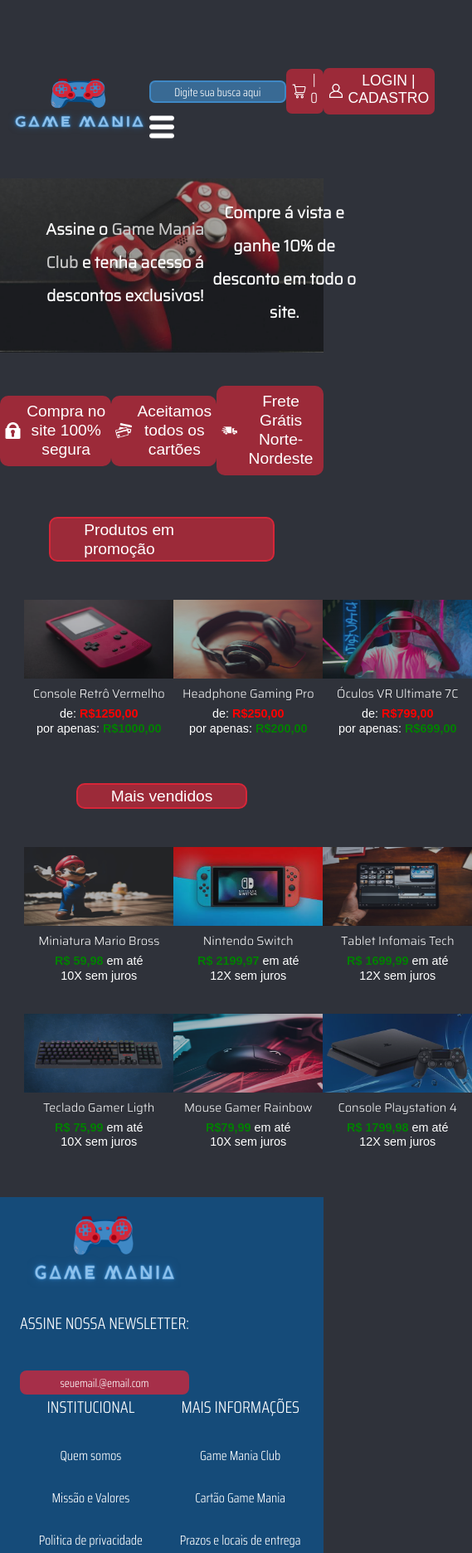
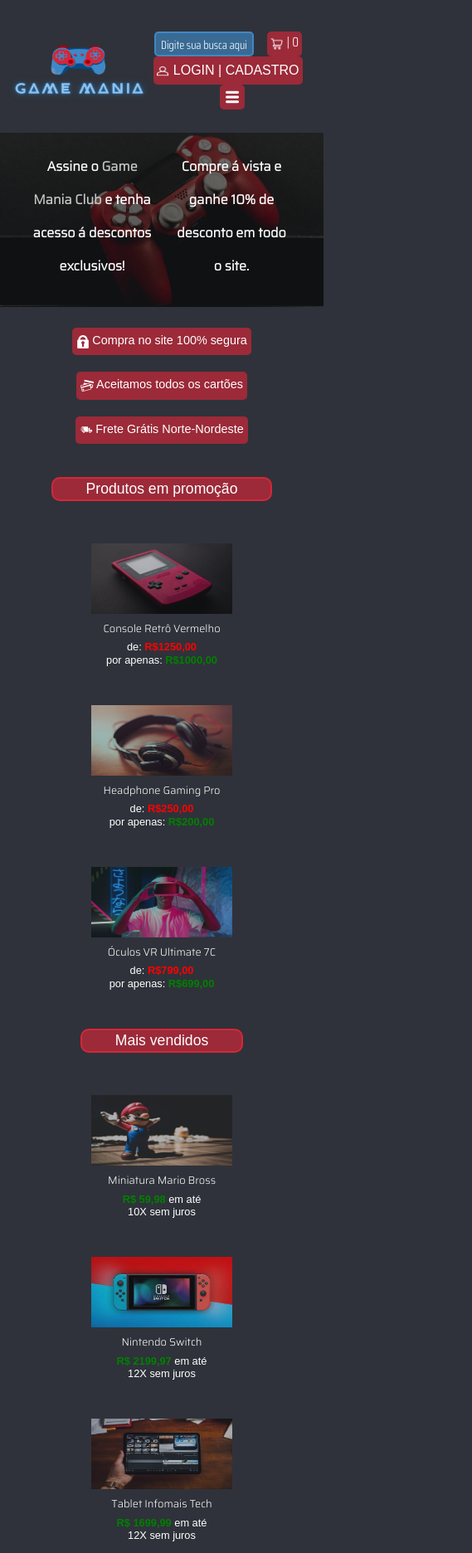
Before and after one commit to joelmaregina/Senai-FrontEnd, a plain HTML site: page HTML-CSS-Javascript/index.html in a window 390 px wide. Shown: the top 1872 px of the page at 83% size, 569 px wide, since content can reach past the window. Drawn offline with nearby package versions, Linux system fonts and the light colour scheme; a web font is replaced by a local one.

Commit message:
Adding Responsive CSS for Tablets Computers

```diff
--- a/HTML-CSS-Javascript/css/style.css
+++ b/HTML-CSS-Javascript/css/style.css
@@ -50,6 +50,12 @@ input::placeholder{
     display: flex;
     justify-content: space-between;
     align-items: center;
+}
+
+.posicionamento-header-direito{
+    height: 100%;
+    display: flex;
+    justify-content: space-between;
 }
 
 .carrinho {
@@ -158,21 +164,16 @@ input::placeholder{
 }
 
 .barras {
-    width: 30px;
+    background-color: #9C2A39;
     display: none;
+    padding: 7px;
+    border-radius: 5px;
 }
 
-.menu-tablet {
-    display: none;
-}
+.menu-barras img {
+    width: 30px;
+    height: 30px;
 
-.menu-tablet a{
-    font-family: 'Saira Condensed', sans-serif;
-    display: none;
-    font-size: 23px;
-    color: white;
-    text-decoration: none;
-    transition: 400ms;
 }
 
 main {
@@ -297,6 +298,7 @@ main {
 
 .produtos-promocao {
     display: flex;
+    flex-wrap: wrap;
     justify-content: space-between;
     align-items: center;
     margin-bottom: 50px;
@@ -319,6 +321,7 @@ main {
 
 .produtos-mais-vendidos-top {
     display: flex;
+    flex-wrap: wrap;
     align-items: center;
     justify-content: space-between;
     margin-bottom: 30px;
@@ -327,6 +330,7 @@ main {
 .produtos-mais-vendidos-bottom {
     display: flex;
     align-items: center;
+    flex-wrap: wrap;
     justify-content: space-between;
     margin-bottom: 50px;
 }
@@ -541,7 +545,7 @@ main {
     margin-bottom: 20px;
 }
 
-/* *******Responsividade******* */
+/************************* Responsividade - Desktop menores *************************************************************************************/
 
 @media screen and (max-width: 1200px) {
     .container-grid {
@@ -675,8 +679,8 @@ main {
     }
 
     .cards img .caminhao {
-        width: 1.3rem;
-        height: 1.3rem;
+        width: 1.6rem;
+        height: 1.6rem;
         margin-right: 5px;
     }
 
@@ -757,233 +761,8 @@ main {
         font-size: 1.3rem;
     }
 
-    .logo-footer img {
-        width: 185px;
-        height: 95px;
-    }
-
-    .blocofooter .campo-email {
-        margin-top: 10px;
-        background-color: #A62F49;
-        border-radius: 8px;
-        height: 1.8rem;
-        border: none;
-    }
-
-    .footer-inferior img{
-        margin-left: 20px;
-        margin-top: 30px;
-    }
-}
-
-@media screen and (max-width: 805px) {
-    .container-grid {
-        width: 95%;
-    }
-
-    .container-grid-smaller {
-        width: 85%;
-    }
-
-    .logo a img {
-        width: 170px;
-        height: 75px;
-    }
-
-    .posicionamento-header {
+    .footer-superior{
         justify-content: space-evenly;
-    }
-
-    .posicionamento-header .campo-busca{
-        background-color: #396A94;
-        border-radius: 7px;
-        width: 165px;
-        height: 27px;
-        border: solid 2px #3F88C5;
-    }
-
-    input::placeholder{
-        font-size: 14px;
-     }
-
-    .carrinho {
-        padding: 0px 7px;
-        border-radius: 7px;
-     }
-
-    .carrinho:hover{
-        background-color: #D72638;
-        padding: 0px 9px;
-    }
-
-    .carrinho:active{
-        background-color: #3F88C5;
-        padding: 0px 9px;
-    }
-
-    .carrinho img {
-        width: 1.1rem;
-        height: 1.1rem;
-    }
-
-    .carrinho h3 {
-        font-size: 1.1rem;
-        margin-top: 10%;
-    }
-
-    .login{
-        padding: 0px 7px;
-        border-radius: 7px;
-    }
-
-    .login:hover{
-        background-color: #D72638;
-        padding: 0px 9px;
-    }
-
-    .login:active{
-        background-color: #3F88C5;
-        padding: 0px 9px;
-    }
-
-    .login img {
-        width: 1.1rem;
-        height: 1.1rem;
-    }
-
-    .login h3 {
-        font-size: 1.1rem;
-    }
-
-    .menu {
-        width: 35rem;
-        display: none;
-    }
-
-    .barras{
-        display: inline-block;
-    }
-
-    .menu a {
-        font-size: 1.2rem;
-    }
-
-    .menu a:hover {
-        font-size: 1.2rem;
-    }
-
-    .itens-banner{
-        width: 72%;
-    }
-
-    .banner{
-        height: 210px;
-    }
-
-    .texto-banner-esquedo h1{
-        width: 12rem;
-        font-size: 1.2rem;
-    }
-
-    .texto-banner-direito h1{
-        width: 12rem;
-        font-size: 1.2rem;
-    }
-
-    .card-informativo {
-        padding: 1px 5px;
-        background-color: #9C2A39;
-        border-radius: 10px;
-    }
-
-    .cards .card-informativo img {
-        width: 1.3rem;
-        height: 1.3rem;
-        margin-right: 5px;
-
-    }
-
-    .cards img .caminhao {
-        width: 1.3rem;
-        height: 1.3rem;
-        margin-right: 5px;
-    }
-
-    .card-informativo h2 {
-        font-size: 1.2rem;
-        padding-top: 6px;
-    }
-
-    .titulo-secao p {
-        padding: 2px 40px;
-        border-radius: 10px;
-        font-size: 1.2rem;
-    }
-
-    .produtos-promocao {
-        display: flex;
-        justify-content: space-between;
-        align-items: center;
-        margin-bottom: 50px;
-    }
-
-    .promocao a h4{
-        font-size: 0.9rem;
-    }
-
-    .promocao a h4:hover{
-        font-size: 1.0rem;
-    }
-
-    .produtos-promocao .produto img {
-        width: 180px;
-        height: 95px;
-    }
-
-    .produtos-promocao .produto img:hover {
-        width: 190px;
-        height: 105px;
-    }
-
-    .mais-vendidos a h4{
-        font-size: 0.9rem;
-    }
-
-    .mais-vendidos a h4:hover{
-        font-size: 1.0rem;
-
-    }
-    .produtos-mais-vendidos-top .produto img {
-        width: 180px;
-        height: 95px;
-    }
-
-    .produtos-mais-vendidos-top .produto img:hover {
-        width: 190px;
-        height: 105px;
-    }
-
-    .produtos-mais-vendidos-bottom .produto img {
-        width: 180px;
-        height: 95px;
-    }
-
-    .produtos-mais-vendidos-bottom .produto img:hover {
-        width: 190px;
-        height: 105px;
-    }
-
-    .footer a{
-        font-size: 1.0rem;
-        margin-bottom: 1.7rem;
-    }
-
-    .footer p {
-        margin-bottom: 2.0rem;
-    }
-
-    .footer a:hover {
-        font-size: 1.3rem;
     }
 
     .logo-footer img {
@@ -999,11 +778,333 @@ main {
         border: none;
     }
 
+    .footer-inferior-sociais{
+        margin-left: 10px;
+    }
+
     .footer-inferior img{
         margin-left: 20px;
-        margin-top: 30px;
+        margin-bottom: 30px;
     }
 }
+
+/************************* Responsividade - Tablet *************************************************************************************/
+
+@media screen and (max-width: 805px) {
+
+    body {
+        padding-top: 0;
+    }
+
+    .container-grid {
+        width: 95%;
+    }
+
+    .container-grid-smaller {
+        width: 85%;
+    }
+
+    .header {
+        height: 150px;
+    }
+
+    .logo a img {
+        width: 170px;
+        height: 75px;
+    }
+
+    .posicionamento-header-direito {
+        display: flex;
+        flex-wrap: wrap;
+        justify-content: space-evenly;
+    }
+
+    .posicionamento-header .campo-busca{
+        background-color: #396A94;
+        border-radius: 5px;
+        width: 120px;
+        height: 30px;
+        border: solid 2px #3F88C5;
+        margin-right: 10px;
+    }
+
+    input::placeholder{
+        font-size: 14px;
+     }
+
+    .carrinho {
+        padding: 0 4px;
+        border-radius: 5px;
+        margin-right: 10px;
+     }
+
+    .carrinho:hover{
+        background-color: #D72638;
+        padding: 0 5px;
+    }
+
+    .carrinho:active{
+        background-color: #3F88C5;
+        padding: 0 5px;
+    }
+
+    .carrinho img {
+        width: 0.9rem;
+        height: 0.9rem;
+    }
+
+    .carrinho h3 {
+        font-size: 1.0rem;
+        padding-top: 2px;
+    }
+
+    .login{
+        padding: 0px 4px;
+        border-radius: 5px;
+        margin-right: 10px;
+    }
+
+    .login:hover{
+        background-color: #D72638;
+        padding: 0px 5px;
+    }
+
+    .login:active{
+        background-color: #3F88C5;
+        padding: 0px 5px;
+    }
+
+    .login img {
+        width: 0.9rem;
+        height: 0.9rem;
+        padding-top: 2px;
+    }
+
+    .login h3 {
+        font-size: 1.0rem;
+    }
+
+    .menu {
+        width: 35rem;
+        display: none;
+    }
+
+    .barras{
+        display: flex;
+    }
+
+    .menu {
+        flex-direction: column;
+        align-items: center;
+        background-color: black;
+        border-radius: 7px;
+        width: 100px;
+        height: 350px;
+        padding: 20px 10px;
+        position: absolute;
+        top: 62px;
+        right: 0;
+    }
+
+    .posicionamento-header{
+        position: relative;
+    }
+
+    .menu a {
+        font-size: 0.9rem;
+    }
+
+    .menu a:hover {
+        font-size: 0.9rem;
+    }
+
+    .itens-banner{
+        width: 80%;
+    }
+
+    .banner{
+        background-image: linear-gradient(rgba(0,0,0,.40),rgba(0,0,0,.40)100%), url(../img/banner.png);
+        height: 210px;
+    }
+
+    .texto-banner-esquedo h1{
+        width: 9rem;
+        font-size: 1.0rem;
+    }
+
+    .texto-banner-direito h1{
+        width: 9rem;
+        font-size:1.0rem;
+    }
+
+    .cards {
+        flex-wrap: wrap;
+        margin: 15px 0 30px 0;
+    }
+
+    .card-informativo {
+        padding: 1px 5px;
+        border-radius: 5px;
+        margin: 10px
+    }
+
+    .cards .card-informativo img {
+        width: 1.0rem;
+        height: 1.0rem;
+        margin-right: 3px;
+    }
+
+    .cards img .caminhao {
+        width: 1.3rem;
+        height: 1.3rem;
+        margin-right: 3px;
+    }
+
+    .card-informativo h2 {
+        font-size: 0.9rem;
+        padding-top: 6px;
+    }
+
+    .titulo-secao{
+        margin-top: 0;
+        margin-bottom: 35px;
+    }
+
+    .titulo-secao p {
+        padding: 2px 40px;
+        border-radius: 10px;
+        font-size: 1.1rem;
+    }
+
+    .produtos-promocao {
+        justify-content: space-evenly;
+        align-items: center;
+        margin-bottom: 50px;
+    }
+
+    .produto {
+        margin-bottom: 40px;
+        margin-left: 7px;
+        margin-right: 7px;
+    }
+
+    .promocao a h4{
+        font-size: 0.8rem;
+    }
+
+    .promocao a h4:hover{
+        font-size: 0.9rem;
+    }
+
+    .produtos-promocao .produto img {
+        width: 170px;
+        height: 85px;
+    }
+
+    .produtos-promocao .produto img:hover {
+        width: 180px;
+        height: 95px;
+    }
+
+    .produtos-promocao {
+        margin-bottom: 0px;
+    }
+
+    .produtos-mais-vendidos-top{
+        justify-content: space-evenly;
+        margin-bottom: 0px;
+    }
+
+    .produtos-mais-vendidos-bottom{
+        justify-content: space-evenly;
+        margin-bottom: 50px;
+    }
+
+    .mais-vendidos a h4{
+        font-size: 0.8rem;
+    }
+
+    .mais-vendidos a h4:hover{
+        font-size: 0.9rem;
+    }
+
+    .produtos-mais-vendidos-top .produto img {
+        width: 170px;
+        height: 85px;
+    }
+
+    .produtos-mais-vendidos-top .produto img:hover {
+        width: 180px;
+        height: 95px;
+    }
+
+    .produtos-mais-vendidos-bottom .produto img {
+        width: 170px;
+        height: 85px;
+    }
+
+    .produtos-mais-vendidos-bottom .produto img:hover {
+        width: 180px;
+        height: 95px;
+    }
+
+    .footer a{
+        font-size: 0.9rem;
+        margin-bottom: 1.7rem;
+    }
+
+    .footer p {
+        margin-bottom: 2.0rem;
+        font-size: 1.1rem;
+    }
+
+    .footer a:hover {
+        font-size: 1.0rem;
+    }
+    .blocofooter{
+        margin: 0 7px;
+    }
+
+    .logo-footer img {
+        width: 175px;
+        height: 85px;
+    }
+
+    .meios-de-contato {
+        font-size: 0.9rem;
+    }
+
+    .meios-de-contato p{
+        font-size: 0.9rem;
+    }
+
+    .blocofooter .campo-email {
+        margin-top: 10px;
+        border-radius: 5px;
+        height: 1.8rem;
+        border: none;
+    }
+
+    .footer-inferior {
+        margin-top: 20px;
+        flex-wrap: wrap;
+        justify-content: space-evenly;
+        height: 100px;
+    }
+
+    .footer-inferior p {
+        font-size: 0.9rem;
+    }
+
+    .footer-inferior img{
+        width: 40px;
+        height: 40px;
+        margin-left: 30px;
+        margin-bottom: 35px;
+    }
+}
+
+/************************* Responsividade - Mobile *************************************************************************************/
 
 @media screen and (max-width: 320px) {
     .container-grid {
--- a/HTML-CSS-Javascript/index.html
+++ b/HTML-CSS-Javascript/index.html
@@ -21,13 +21,16 @@
                     <a href="index.html"><img src="img/GameManiaNeon.png" alt="Logotipo da loja"></a>
                 </div>
                 <div class=" menu-superior">
-                    <div class="posicionamento-header">
+                    <div class="posicionamento-header-direito">
                         <input type="text" placeholder="Digite sua busca aqui" class="campo-busca">
                         <div class="carrinho">
                             <a href="#"><img src="img/carrinho-carrinho.png" alt=""> <h3>| 0 </h3></a>
                         </div>
                         <div class= "login">
                             <a href="#"><img src="img/user.png" alt=""><h3>Login | Cadastro</h3> </a>
+                        </div>
+                        <div class="menu-barras">
+                            <a href="#" onclick="mostraMenu()"><img src="img/menu.png" class="barras" alt="Menu de barras"></a>
                         </div>
                     </div>
                     <nav id="menu" class= menu>
@@ -39,7 +42,7 @@
                         <a href="#"> Celulares </a>
                         <a href="#"> Promoções </a>
                     </nav>
-                    <a href="#" onclick="mostraMenu()"><img src="img/menu.png" class="barras" alt="Menu de barras"></a>
+
                 </div>
             </div>
         </header>
```
